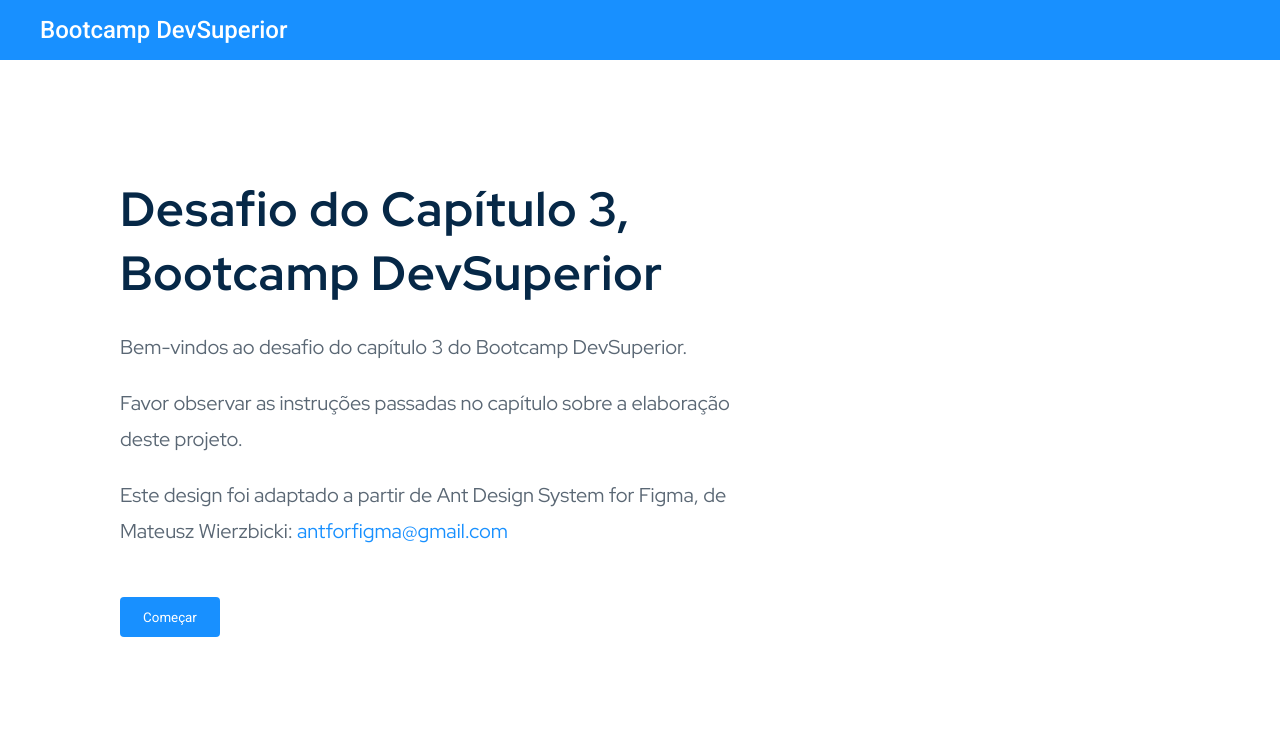
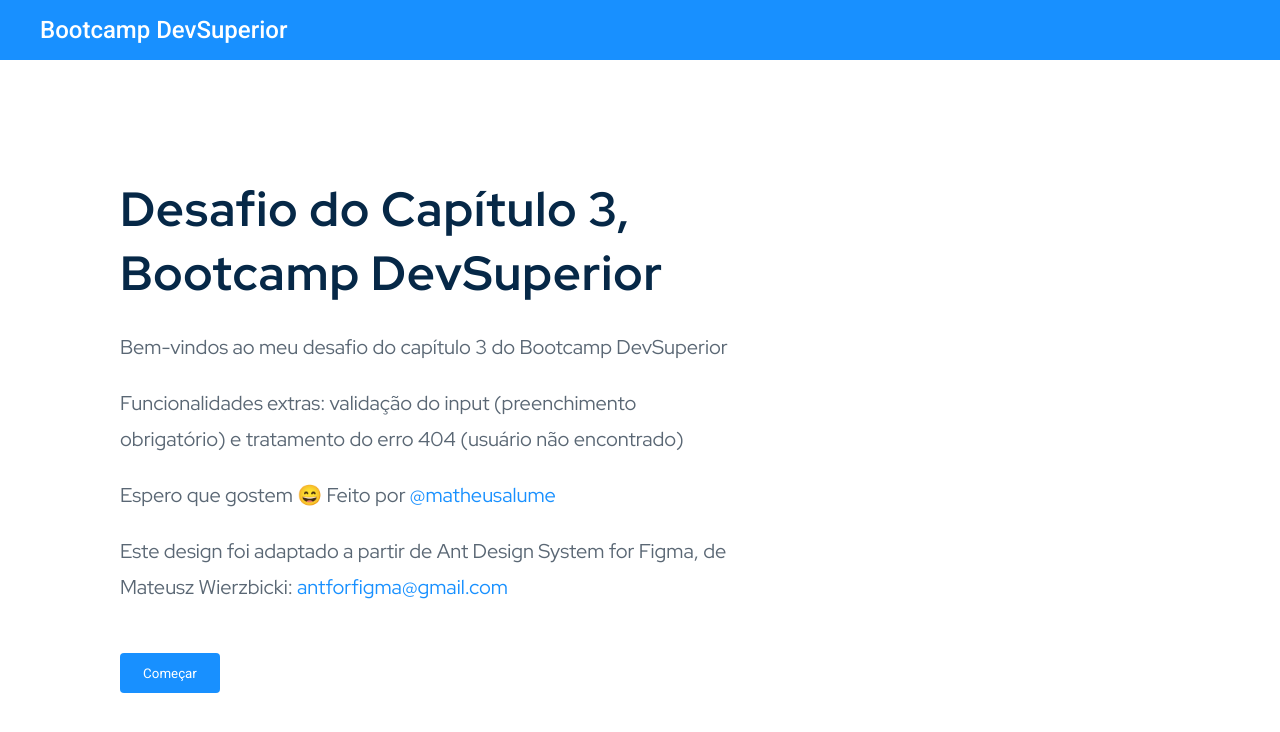
Before and after one commit to matheusalume/github-user-search, a React (Create React App) app: page / in a window 1280 px wide. Shown: the top 732 px of the page. Built offline with nearby package versions, Linux system fonts and the light colour scheme.

Commit message:
Add date formatter

```diff
--- a/package.json
+++ b/package.json
@@ -12,6 +12,7 @@
     "@types/react-dom": "^17.0.0",
     "@types/react-router-dom": "^5.1.7",
     "axios": "^0.21.1",
+    "dayjs": "^1.10.4",
     "react": "^17.0.1",
     "react-content-loader": "^6.0.1",
     "react-dom": "^17.0.1",
--- a/src/pages/Home/index.tsx
+++ b/src/pages/Home/index.tsx
@@ -8,8 +8,9 @@
             Desafio do Capítulo 3, <br /> Bootcamp DevSuperior
         </h1>
         <div className="home-text">
-            <p>Bem-vindos ao desafio do capítulo 3 do Bootcamp DevSuperior.</p>
-            <p>Favor observar as instruções passadas no capítulo sobre a elaboração deste projeto.</p>
+            <p>Bem-vindos ao meu desafio do capítulo 3 do Bootcamp DevSuperior</p>
+            <p>Funcionalidades extras: validação do input (preenchimento obrigatório) e tratamento do erro 404 (usuário não encontrado)</p>
+            <p>Espero que gostem 😄 Feito por <a href="https://www.linkedin.com/in/matheusalume/" className="home-text-blue">@matheusalume</a></p>
             <p>Este design foi adaptado a partir de Ant Design System for Figma, de Mateusz Wierzbicki: <span className="home-text-blue">antforfigma@gmail.com</span></p>
         </div>
         <Link to="/search">
--- a/src/pages/Search/Profile/index.tsx
+++ b/src/pages/Search/Profile/index.tsx
@@ -1,6 +1,7 @@
 import Button from '../../../core/components/Button';
 import { User } from '../../../core/types/User';
-import './styles.css'
+import './styles.css';
+import dayjs from 'dayjs';
 
 type Props = {
     userData: User
@@ -39,7 +40,7 @@
                             <b>Localidade:</b> {userData.location}
                         </li>
                         <li>
-                            <b>Membro desde:</b> {userData.created_at}
+                            <b>Membro desde:</b> {dayjs(userData.created_at).format('DD/MM/YYYY')}
                         </li>
                     </ul>
                 </div>
--- a/src/pages/Search/Profile/styles.css
+++ b/src/pages/Search/Profile/styles.css
@@ -6,8 +6,9 @@
 }
 
 .profile-image {
-    height: 280px;
+    height: 281px;
     margin-right: 44px;
+    padding-top: 1px
 }
 
 .profile-content {
@@ -23,6 +24,7 @@
     font-size: 12px;
     color: #595959;
     margin-bottom: 11px;
+    line-height: 20px;
 }
 
 .profile-numbers-span {
```
Also changed, not shown: 1 other file (tests, documents, lock files or other folders).
